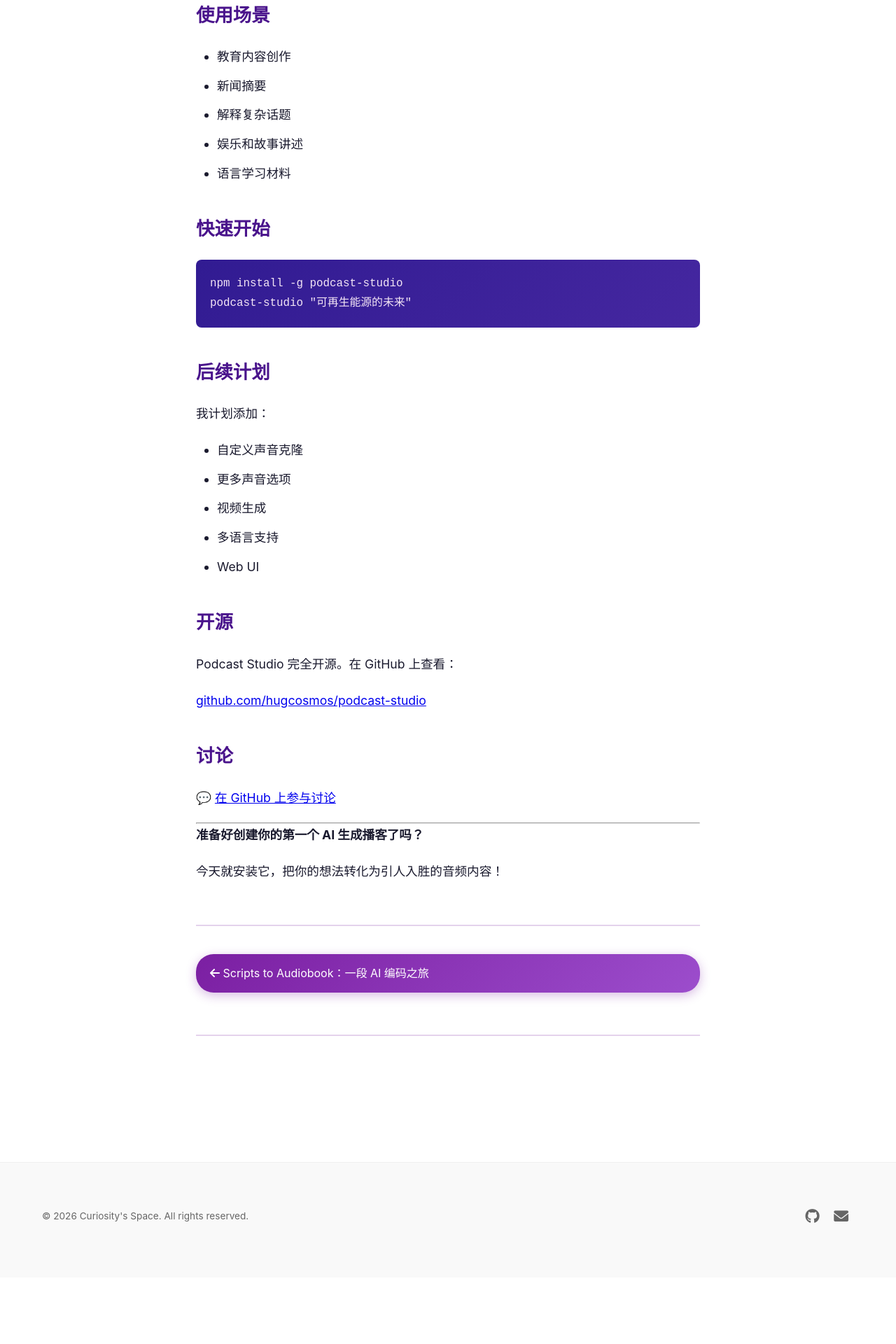
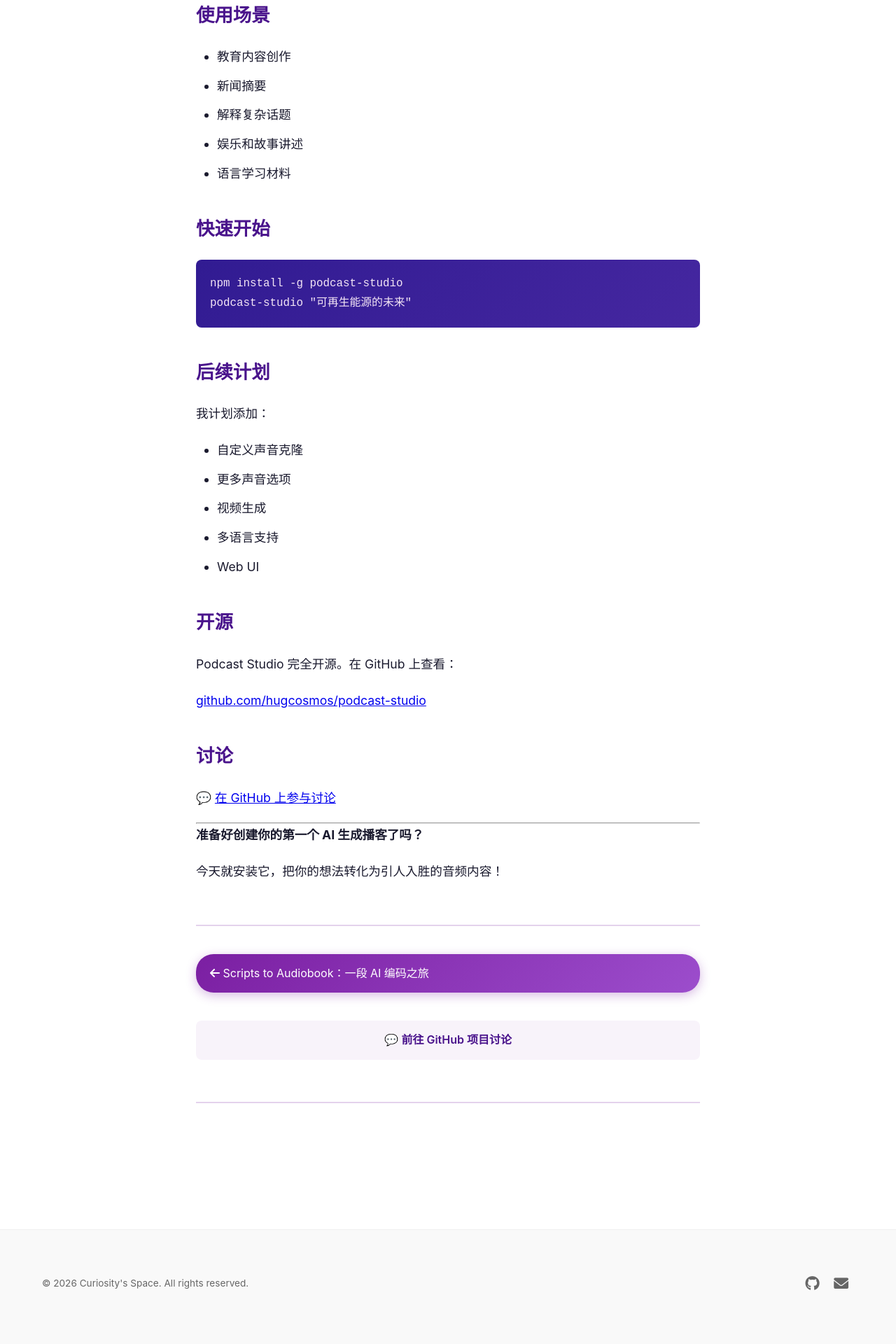
Before and after one commit to nicky-aigc/nicky-aigc.github.io, a Jekyll site: the page built from _posts/2026-03-16-introducing-podcast-studio.zh.md, in a window 1280 px wide. Shown: the part 2445-4365 px from the top of the page at 70% size. Built offline with Jekyll 4.4.1, drawn with Linux system fonts in a browser that asks for light colours; comment, search, counter and statistics services are not loaded; before the commit the page ends 4270 px from its top, so only the background shows below that.

Commit message:
feat: EN/ZH share same Giscus thread via discussion_number mapping
- Add _data/discussions.yml mapping 4 project slugs to discussions #10-#13
- Giscus uses data-mapping=number + data-term for shared thread
- Add project repo discussion link below post content
- General blog posts (no mapping) fallback to pathname Giscus

```diff
--- a/_layouts/post.html
+++ b/_layouts/post.html
@@ -66,8 +66,39 @@
             {% endif %}
         </div>
 
+        <!-- Project discussion link -->
+        {% assign disc = site.data.discussions.posts[page.slug] %}
+        {% if disc %}
+        <div class="post-discussion-link">
+            {% if page.lang == 'zh' %}
+            <p>💬 <a href="{{ disc.repo_discussions }}" target="_blank" rel="noopener">前往 GitHub 项目讨论</a></p>
+            {% else %}
+            <p>💬 <a href="{{ disc.repo_discussions }}" target="_blank" rel="noopener">Discuss on GitHub</a></p>
+            {% endif %}
+        </div>
+        {% endif %}
+
         <!-- Giscus Comments -->
         <div class="comments-section">
+            {% assign disc = site.data.discussions.posts[page.slug] %}
+            {% if disc %}
+            <script src="https://giscus.app/client.js"
+                data-repo="hugcosmos/hugcosmos.github.io"
+                data-repo-id="R_kgDOO1usyA"
+                data-category="Announcements"
+                data-category-id="DIC_kwDOO1usyM4C4cbW"
+                data-mapping="number"
+                data-term="{{ disc.discussion_number }}"
+                data-strict="1"
+                data-reactions-enabled="1"
+                data-emit-metadata="0"
+                data-input-position="bottom"
+                data-theme="light"
+                data-lang="{{ page.lang | default: 'en' }}"
+                crossorigin="anonymous"
+                async>
+            </script>
+            {% else %}
             <script src="https://giscus.app/client.js"
                 data-repo="hugcosmos/hugcosmos.github.io"
                 data-repo-id="R_kgDOO1usyA"
@@ -83,6 +114,7 @@
                 crossorigin="anonymous"
                 async>
             </script>
+            {% endif %}
         </div>
     </div>
 </article>
@@ -266,6 +298,29 @@
     text-align: right;
 }
 
+.post-discussion-link {
+    text-align: center;
+    margin-top: 40px;
+    padding: 15px;
+    background: rgba(123, 31, 162, 0.05);
+    border-radius: 8px;
+}
+
+.post-discussion-link p {
+    margin: 0;
+    font-size: 1em;
+}
+
+.post-discussion-link a {
+    color: #4a148c;
+    font-weight: 600;
+    text-decoration: none;
+}
+
+.post-discussion-link a:hover {
+    text-decoration: underline;
+}
+
 .comments-section {
     margin-top: 60px;
     padding-top: 40px;
```
Also changed, not shown: _data/discussions.yml (added, +17 -0 lines).
